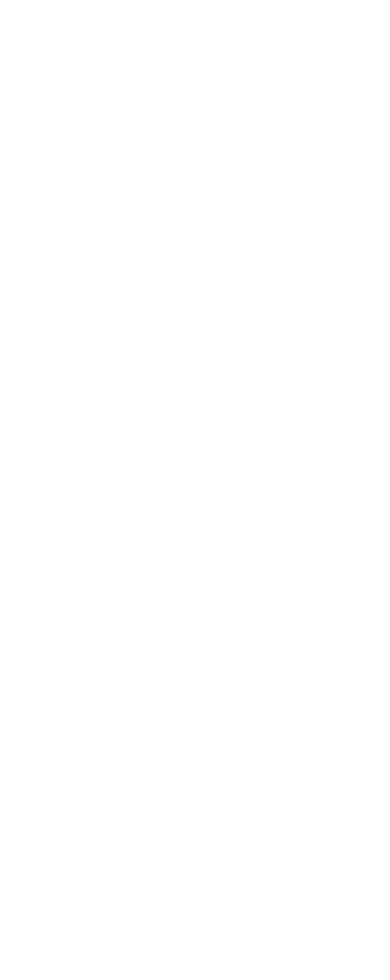
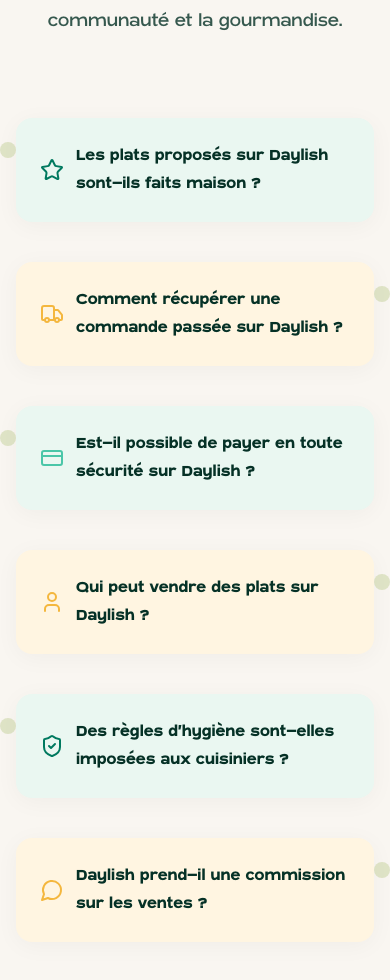
Before and after one commit to aminelaihem/Daylish-landing, a Next.js app: page / in a window 390 px wide. Shown: the part 6410-7390 px from the top of the page. Before the commit the page ends 6126 px from the top, so only its background shows below. Built offline with nearby package versions, Linux system fonts and the light colour scheme; a web font is replaced by a local one.

Commit message:
ajout de la section faq

```diff
--- a/app/page.tsx
+++ b/app/page.tsx
@@ -4,6 +4,7 @@ import { Benefits } from "@/components/Benefits"
 import { TwoWays } from "@/components/TwoWays"
 import { Safety } from "@/components/Safety"
 import { Testimonials } from "@/components/Testimonials"
+import { FAQ } from "@/components/FAQ"
 
 export default function Home() {
   return (
@@ -87,6 +88,7 @@ export default function Home() {
         <TwoWays />
         <Safety />
         <Testimonials />
+        <FAQ />
       </main>
     </>
   )
--- /dev/null
+++ b/components/FAQ.tsx
@@ -0,0 +1,88 @@
+'use client';
+import React, { useState } from 'react';
+import { ShieldCheck, User, Star, Truck, CreditCard, MessageCircle } from 'lucide-react';
+
+const faqs = [
+  {
+    question: "Les plats proposés sur Daylish sont-ils faits maison ?",
+    answer: "Oui, tous les plats disponibles sur Daylish sont cuisinés de manière artisanale par des particuliers passionnés. Chaque cuisinier prépare ses recettes depuis son domicile, avec des ingrédients frais et une attention particulière à la qualité.",
+    icon: <Star className="w-6 h-6 text-[#00795F]" />,
+    color: 'bg-[#EAF7F1]'
+  },
+  {
+    question: "Comment récupérer une commande passée sur Daylish ?",
+    answer: "Une fois votre commande validée, vous recevrez par email l'adresse exacte du cuisinier ainsi qu'un créneau horaire pour venir récupérer votre plat. Vous vous rendez directement sur place à l'heure convenue.",
+    icon: <Truck className="w-6 h-6 text-[#F4B73E]" />,
+    color: 'bg-[#FFF5E1]'
+  },
+  {
+    question: "Est-il possible de payer en toute sécurité sur Daylish ?",
+    answer: "Oui, le paiement se fait en ligne via un système 100 % sécurisé. Vos informations bancaires sont cryptées et ne sont jamais partagées avec les cuisiniers.",
+    icon: <CreditCard className="w-6 h-6 text-[#4AC6A8]" />,
+    color: 'bg-[#EAF7F1]'
+  },
+  {
+    question: "Qui peut vendre des plats sur Daylish ?",
+    answer: "Toute personne passionnée de cuisine peut proposer ses plats sur Daylish, qu'elle soit amateur ou professionnelle. Il suffit de créer un compte, compléter son profil et soumettre ses premières recettes à la modération.",
+    icon: <User className="w-6 h-6 text-[#F4B73E]" />,
+    color: 'bg-[#FFF5E1]'
+  },
+  {
+    question: "Des règles d'hygiène sont-elles imposées aux cuisiniers ?",
+    answer: "Oui, chaque cuisinier est sensibilisé aux bonnes pratiques d'hygiène et doit s'engager à respecter les standards de qualité fixés par Daylish. Nous fournissons des ressources pour les accompagner dans leur démarche.",
+    icon: <ShieldCheck className="w-6 h-6 text-[#00795F]" />,
+    color: 'bg-[#EAF7F1]'
+  },
+  {
+    question: "Daylish prend-il une commission sur les ventes ?",
+    answer: "Oui, une commission est prélevée uniquement lorsqu'une vente est effectuée. Cela permet de couvrir les frais liés à la plateforme, au support utilisateur et aux services proposés aux cuisiniers.",
+    icon: <MessageCircle className="w-6 h-6 text-[#F4B73E]" />,
+    color: 'bg-[#FFF5E1]'
+  }
+];
+
+export function FAQ() {
+  const [open, setOpen] = useState<number | null>(null);
+  return (
+    <section className="py-24 relative overflow-hidden">
+      <div className="container mx-auto px-4 md:px-8 relative">
+        <div className="text-center mb-20">
+          <h2 className="text-5xl sm:text-6xl font-pique text-[#053126] relative inline-block">
+            Questions fréquentes
+            <span className="absolute -bottom-3 left-1/2 transform -translate-x-1/2 w-32 h-1.5 bg-[#A1B864] rounded-full" />
+          </h2>
+          <p className="mt-8 text-xl md:text-2xl text-[#053126]/80 font-blatant max-w-3xl mx-auto leading-relaxed">
+            Tout ce que vous avez toujours voulu savoir sur Daylish, la sécurité, la communauté et la gourmandise.
+          </p>
+        </div>
+        <dl className="flex flex-col gap-10 max-w-3xl mx-auto">
+          {faqs.map((faq, i) => (
+            <div key={i} className={`flex ${i % 2 === 0 ? 'justify-start' : 'justify-end'} w-full`}>
+              <div className={`relative max-w-xl w-full ${faq.color} rounded-2xl shadow-[0_4px_24px_0_rgba(0,0,0,0.04)] px-6 py-6 transition-all duration-300 group`}>
+                <button
+                  className="flex items-center gap-3 w-full text-left focus:outline-none"
+                  aria-expanded={open === i}
+                  aria-controls={`faq-answer-${i}`}
+                  onClick={() => setOpen(open === i ? null : i)}
+                >
+                  <span className="flex-shrink-0">{faq.icon}</span>
+                  <span className="text-lg md:text-xl font-blatant font-bold text-[#053126]">{faq.question}</span>
+                </button>
+                <div
+                  id={`faq-answer-${i}`}
+                  className={`overflow-hidden transition-all duration-500 ${open === i ? 'max-h-96 opacity-100 mt-4' : 'max-h-0 opacity-0 mt-0'}`}
+                  aria-hidden={open !== i}
+                >
+                  <p className="text-[#053126]/80 text-base md:text-lg font-blatant leading-relaxed">
+                    {faq.answer}
+                  </p>
+                </div>
+                <span className={`absolute top-6 ${i % 2 === 0 ? '-left-4' : '-right-4'} w-4 h-4 bg-[#A1B864] rounded-full opacity-30`} />
+              </div>
+            </div>
+          ))}
+        </dl>
+      </div>
+    </section>
+  );
+}
```
